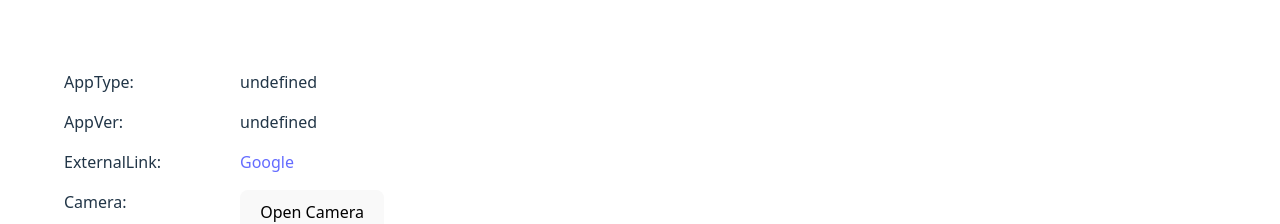
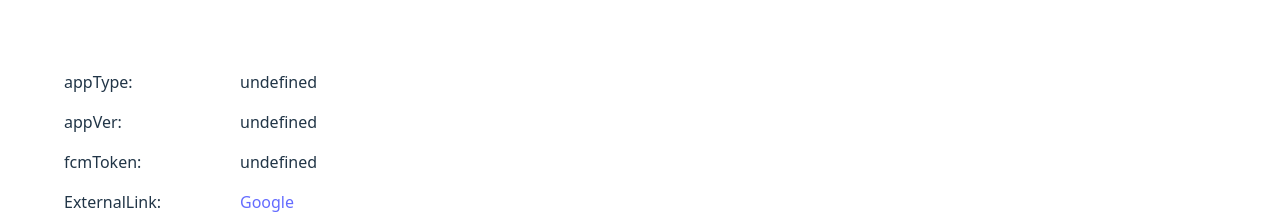
Before and after one commit to develop-bullets/bullets-a-better-tomorrow-web-frontend, a React (Vite) app: page / in a window 1280 px wide. Shown: the part 135-359 px from the top of the page. Built offline with nearby package versions, Linux system fonts and the light colour scheme.

Commit message:
feat(fcm): 앱에서 초기화 하는 쿠키에 fcmToken 추가

```diff
--- a/src/router/routes/home/ui.tsx
+++ b/src/router/routes/home/ui.tsx
@@ -24,12 +24,16 @@ export const RouteHome = ({ style }: RouteHomeProps) => {
       <h1>Native Info</h1>
       <div className="card" style={style}>
         <dl>
-          <dt>AppType:</dt>
+          <dt>appType:</dt>
           <dd>{getCookie('appType') ?? 'undefined'}</dd>
         </dl>
         <dl>
-          <dt>AppVer:</dt>
+          <dt>appVer:</dt>
           <dd>{getCookie('appVer') ?? 'undefined'}</dd>
+        </dl>
+        <dl>
+          <dt>fcmToken:</dt>
+          <dd>{getCookie('fcmToken') ?? 'undefined'}</dd>
         </dl>
         <dl>
           <dt>ExternalLink:</dt>
```
